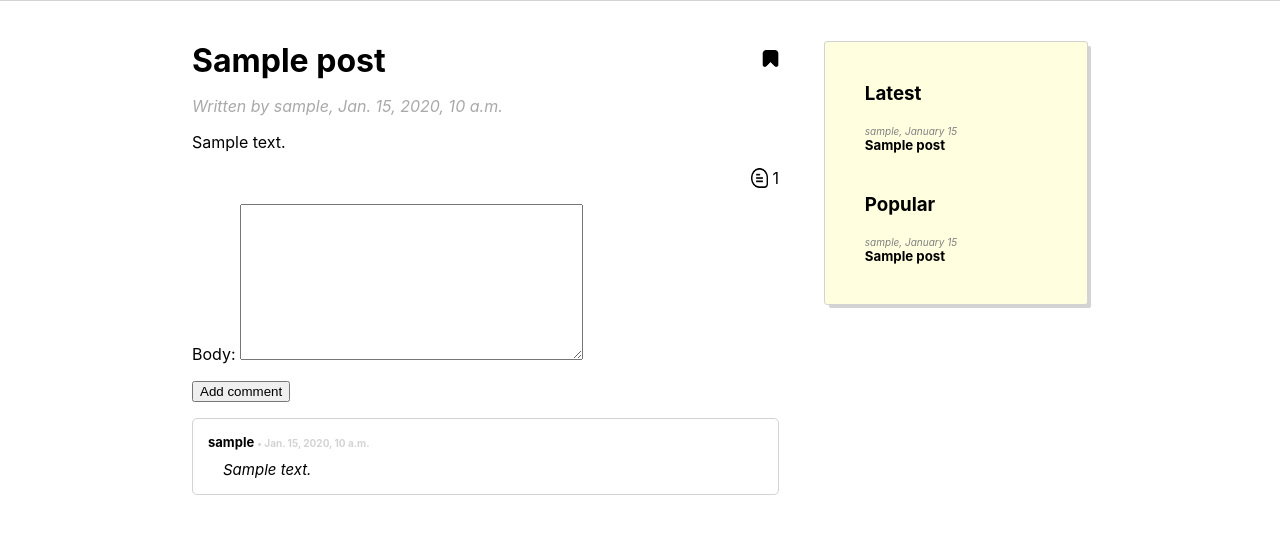
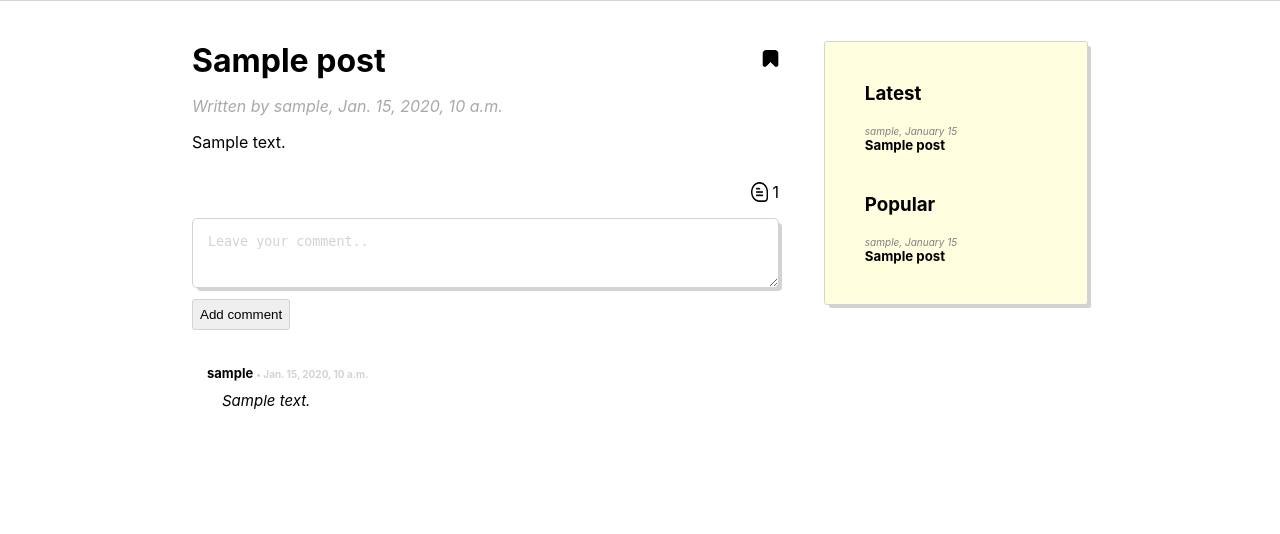
Before and after one commit to bihunva/mug-blogging-platform, a Django app: a page that uses blog/templates/blog/post_detail.html in a window 1280 px wide. Shown: the part 60-594 px from the top of the page. Run offline with Django 4.2, Linux system fonts and the light colour scheme; a user stored in the database is signed in; tables that the repository leaves empty hold one stand-in row (values such as "Sample post"); some libraries are stand-ins or nearby versions.

Commit message:
Added styles to comment form

```diff
--- a/blog/static/blog/css/styles.css
+++ b/blog/static/blog/css/styles.css
@@ -312,10 +312,8 @@ ul.pagination li span {
 }
 
 .comment {
-    border: 1px solid lightgrey;
-    border-radius: 5px;
     padding: 15px;
-    margin: 0 0 25px 0;
+    margin: 0 0 15px 0;
 }
 
 .comment:last-child {
@@ -342,9 +340,7 @@ ul.pagination li span {
 .post-detail-title-wrapper {
     margin-top: 40px;
     padding: 0;
-    /*text-align: center;*/
     display: flex;
-    /*align-content: center;*/
     justify-content: space-between;
     align-items: center;
 }
@@ -352,6 +348,10 @@ ul.pagination li span {
 .post-detail-written-by {
     font-style: italic;
     color: darkgray;
+}
+
+.post-detail-body {
+    margin-bottom: 30px;
 }
 
 .add-remove-bookmark-icon {
@@ -363,3 +363,36 @@ ul.pagination li span {
     column-gap: 5px;
     justify-content: right;
 }
+
+.comment-form {
+    display: inline;
+    outline: none;
+    width: 100%;
+    min-height: 70px;
+    height: 70px;
+    padding: 15px;
+    border-radius: 5px;
+    border-color: lightgrey;
+    box-shadow: 4px 4px 0 -1px lightgrey;
+    margin-bottom: 7px;
+    resize: vertical;
+}
+
+.comment-form::placeholder {
+    color: lightgrey;
+}
+
+.comment-form:focus {
+    border-color: black;
+}
+
+.comment-form-btn {
+    border: lightgrey 1px solid;
+    border-radius: 3px;
+    padding: 7px;
+    margin: 0 0 20px 0;
+}
+
+.comment-form-btn:hover {
+    background-color: #E8E8E8;
+}
--- a/blog/templates/blog/inclusions/comment_form.html
+++ b/blog/templates/blog/inclusions/comment_form.html
@@ -1,5 +1,7 @@
+{% load widget_tweaks %}
+
 <form action="{% url 'blog:post-detail' post_slug=post.slug %}" method="post" novalidate>
   {% csrf_token %}
-  {{ form.as_p }}
-  <p><input type="submit" value="Add comment"></p>
+  {% render_field form.body|add_class:"comment-form" placeholder="Leave your comment.." %}
+  <input class="comment-form-btn" type="submit" value="Add comment">
 </form>
--- a/blog/templates/blog/post_detail.html
+++ b/blog/templates/blog/post_detail.html
@@ -35,7 +35,7 @@
         <p class="post-detail-written-by ">
           Written by {{ post.author.username }}, {{ post.created }}
         </p>
-        <p>{{ post.body }}</p>
+        <p class="post-detail-body">{{ post.body }}</p>
 
         <p class="total-comments">
           <img class="icon bookmark-header-icon" src="{% static 'blog/img/comment.png' %}" alt="bookmark">
```
